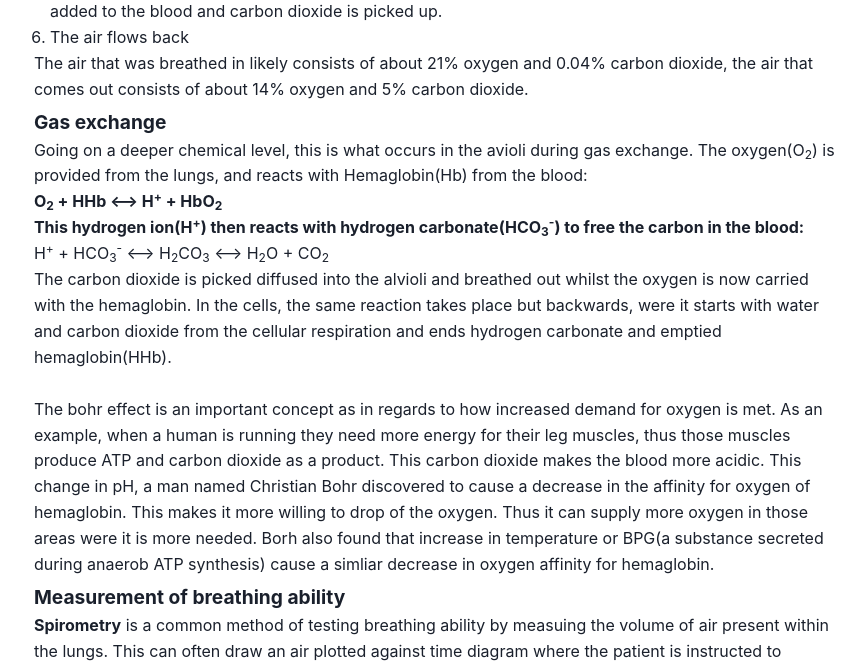
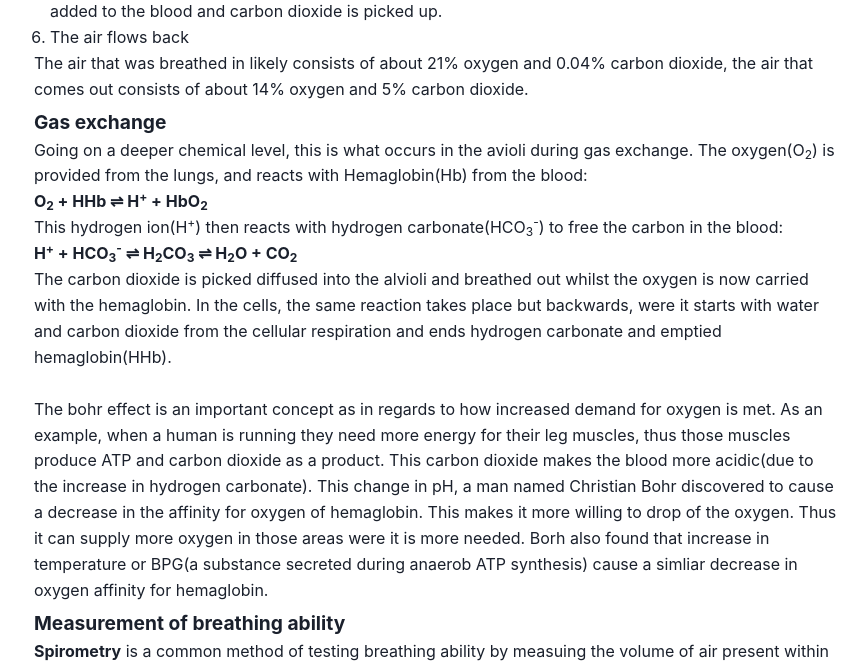
Before and after one commit to SebCodesTheWeb/biochem-blog, a Next.js app: page /blog/respiratory-system in a window 1280 px wide. Shown: the part 1460-2123 px from the top of the page, without its empty margins (309-1176 px from the left). Built offline with nearby package versions, Linux system fonts and the light colour scheme.

Commit message:
docs(respiratory-system)

```diff
--- a/src/app/blog/respiratory-system/page.tsx
+++ b/src/app/blog/respiratory-system/page.tsx
@@ -28,14 +28,14 @@ The air that was breathed in likely consists of about 21% oxygen and 0.04% carbo
 
 ##### Gas exchange
 Going on a deeper chemical level, this is what occurs in the avioli during gas exchange. The oxygen(O<sub>2</sub>) is provided from the lungs, and reacts with Hemaglobin(Hb) from the blood: <br/>
-**O<sub>2</sub> + HHb <--> H<sup>+</sup> + HbO<sub>2</sub>** <br/>
+**O<sub>2</sub> + HHb ⇌ H<sup>+</sup> + HbO<sub>2</sub>** <br/>
 This hydrogen ion(H<sup>+</sup>) then reacts with hydrogen carbonate(HCO<sub>3</sub><sup>-</sup>) to free the carbon in the blood: <br/>
-**H<sup>+</sup> + HCO<sub>3</sub><sup>-</sup> <--> H<sub>2</sub>CO<sub>3</sub> <--> H<sub>2</sub>O + CO<sub>2</sub>** <br/>
+**H<sup>+</sup> + HCO<sub>3</sub><sup>-</sup> ⇌ H<sub>2</sub>CO<sub>3</sub> ⇌ H<sub>2</sub>O + CO<sub>2</sub>** <br/>
 The carbon dioxide is picked diffused into the alvioli and breathed out whilst the oxygen is now carried with the hemaglobin. In the cells, the same reaction takes place but backwards, were it starts with water and carbon dioxide from the cellular respiration and ends hydrogen carbonate and emptied hemaglobin(HHb).
 
-<br />
+<br / >
 
-The bohr effect is an important concept as in regards to how increased demand for oxygen is met. As an example, when a human is running they need more energy for their leg muscles, thus those muscles produce ATP and carbon dioxide as a product. This carbon dioxide makes the blood more acidic. This change in pH, a man named Christian Bohr discovered to cause a decrease in the affinity for oxygen of hemaglobin. This makes it more willing to drop of the oxygen. Thus it can supply more oxygen in those areas were it is more needed. Borh also found that increase in temperature or BPG(a substance secreted during anaerob ATP synthesis) cause a simliar decrease in oxygen affinity for hemaglobin.
+The bohr effect is an important concept as in regards to how increased demand for oxygen is met. As an example, when a human is running they need more energy for their leg muscles, thus those muscles produce ATP and carbon dioxide as a product. This carbon dioxide makes the blood more acidic(due to the increase in hydrogen carbonate). This change in pH, a man named Christian Bohr discovered to cause a decrease in the affinity for oxygen of hemaglobin. This makes it more willing to drop of the oxygen. Thus it can supply more oxygen in those areas were it is more needed. Borh also found that increase in temperature or BPG(a substance secreted during anaerob ATP synthesis) cause a simliar decrease in oxygen affinity for hemaglobin.
 
 ##### Measurement of breathing ability
 **Spirometry** is a common method of testing breathing ability by measuing the volume of air present within the lungs. This can often draw an air plotted against time diagram where the patient is instructed to breathe in as much air as possible and then exhale it.
```
